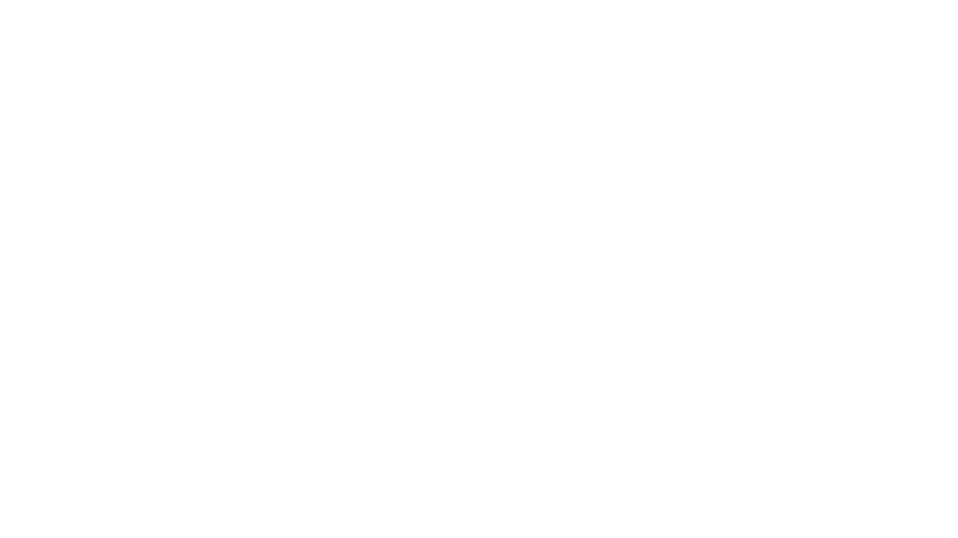
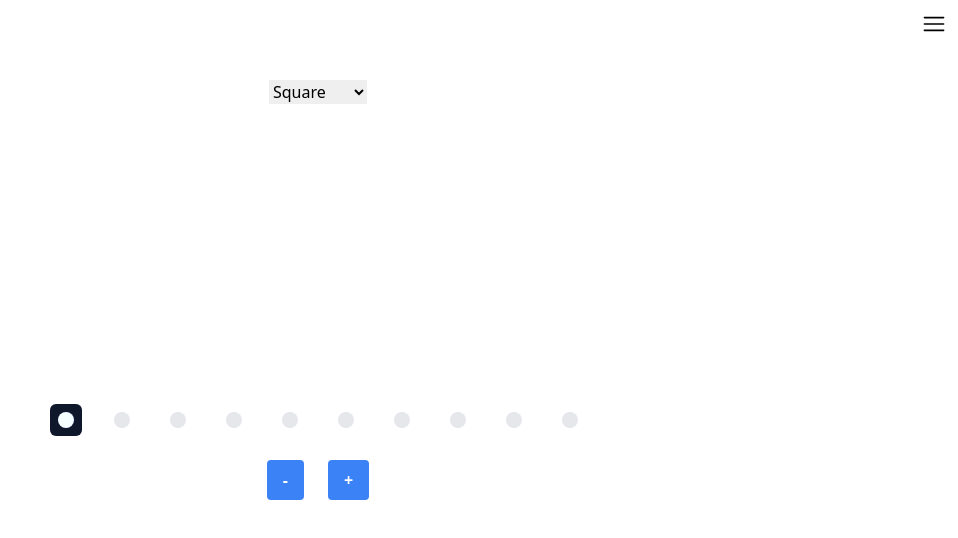
Before and after one commit to Girish21/react-spring-gestures, a React (Vite) app: page /indicators in a window 1280 px wide. Before the commit this address had no page. Shown: the top 538 px of the page, without its empty margins (322-1280 px from the left). Built offline with nearby package versions, Linux system fonts and the light colour scheme.

Commit message:
page indicators

```diff
--- a/src/components/nav.tsx
+++ b/src/components/nav.tsx
@@ -22,6 +22,7 @@ const CloseSvg = generateSvg(svg, 'close')
 const NavLinks = [
   { path: '/', label: 'Home' },
   { path: 'simple-drag', label: 'Simple Drag' },
+  { path: 'indicators', label: 'Indicators' },
   { path: 'draggable-carousel', label: 'Draggable Carousel' },
   { path: 'resizable-panels', label: 'Resizable Panels' },
   { path: 'native-slider', label: 'Native Slider' },
--- /dev/null
+++ b/src/hooks/index.ts
@@ -0,0 +1 @@
+export * from './use-previous'
--- /dev/null
+++ b/src/hooks/use-previous.ts
@@ -0,0 +1,11 @@
+import * as React from 'react'
+
+export const usePrevious = <T>(value: T) => {
+  const [prev, setPrev] = React.useState<[T | null, T | null]>([null, value])
+
+  if (prev[1] !== value) {
+    setPrev([prev[1], value])
+  }
+
+  return prev[0]
+}
--- a/src/main.tsx
+++ b/src/main.tsx
@@ -4,6 +4,7 @@ import { BrowserRouter, Route, Routes } from 'react-router-dom'
 import { Layout } from './components'
 import './index.css'
 import CardGesture from './pages/card-gesture'
+import PageIndicator from './pages/PageIndicator'
 import DraggableCarousel from './pages/draggable-carousel'
 import IndexPage from './pages/index'
 import NativeSlider from './pages/native-slider'
@@ -72,6 +73,14 @@ ReactDOM.createRoot(document.getElementById('root')!).render(
               </React.Suspense>
             }
           />
+          <Route
+            path='indicators'
+            element={
+              <React.Suspense fallback={null}>
+                <PageIndicator />
+              </React.Suspense>
+            }
+          />
         </Route>
       </Routes>
     </BrowserRouter>
--- /dev/null
+++ b/src/pages/PageIndicator/index.ts
@@ -0,0 +1,3 @@
+import * as React from 'react'
+
+export default React.lazy(() => import('./page'))
--- /dev/null
+++ b/src/pages/PageIndicator/page.tsx
@@ -0,0 +1,233 @@
+import * as React from 'react'
+import { useSpring, a } from '@react-spring/web'
+
+import { usePrevious } from '../../hooks'
+
+const MAX = 10
+
+const getItemId = (index: number) => `item-${index}`
+
+function PageIndicator() {
+  const [indicatorType, setIndicatorType] = React.useState<Indicators>('square')
+
+  return (
+    <div className='flex flex-1 flex-col'>
+      <div className='flex justify-center'>
+        <select
+          value={indicatorType}
+          onChange={e => {
+            setIndicatorType(e.currentTarget.value as Indicators)
+          }}
+        >
+          <option value='square'>Square</option>
+          <option value='circle'>Circle</option>
+          <option value='circle-line'>Circle-Line</option>
+        </select>
+      </div>
+      <div className='grid h-full place-content-center gap-6'>
+        {indicatorType === 'square' && <SquareIndicator />}
+        {indicatorType === 'circle' && <CircleIndicator />}
+        {indicatorType === 'circle-line' && <CircleLineIndicator />}
+      </div>
+    </div>
+  )
+}
+
+const SquareIndicator = () => {
+  const { current, previousPage, setCurrent } = useSlectionState()
+  const { getItemProps, itemsRefs } = useItemRefs()
+
+  const { x } = useSpring({
+    x: itemsRefs.current.get(getItemId(current))?.offsetLeft ?? 0,
+  })
+
+  return (
+    <>
+      <ButtonsContainer>
+        <Buttons
+          current={current}
+          getItemProps={getItemProps}
+          setCurrent={setCurrent}
+        />
+        <a.div
+          style={{
+            x,
+            rotateZ: x
+              .to(
+                [
+                  itemsRefs.current.get(getItemId(previousPage ?? 0))
+                    ?.offsetLeft ?? 0,
+                  itemsRefs.current.get(getItemId(current))?.offsetLeft ?? 0,
+                ],
+                (previousPage ?? 0) > current ? [360, 0] : [0, 360],
+              )
+              .to(x => x),
+          }}
+          className='absolute left-0 -z-10 h-8 w-8 rounded-md bg-slate-900'
+        />
+      </ButtonsContainer>
+      <NavigationButtons setCurrent={setCurrent} />
+    </>
+  )
+}
+
+const CircleIndicator = () => {
+  const { current, setCurrent } = useSlectionState()
+  const { getItemProps, itemsRefs } = useItemRefs()
+
+  const { x } = useSpring({
+    x: itemsRefs.current.get(getItemId(current))?.offsetLeft ?? 0,
+  })
+
+  return (
+    <>
+      <ButtonsContainer>
+        <Buttons
+          current={current}
+          getItemProps={getItemProps}
+          setCurrent={setCurrent}
+        />
+        <a.div
+          style={{ x }}
+          className='pointer-events-auto absolute left-2 h-4 w-4 rounded-full bg-blue-600'
+        />
+      </ButtonsContainer>
+      <NavigationButtons setCurrent={setCurrent} />
+    </>
+  )
+}
+
+const CircleLineIndicator = () => {
+  const { current, previousPage, setCurrent } = useSlectionState()
+  const { getItemProps, itemsRefs } = useItemRefs()
+
+  const { x } = useSpring({
+    x: itemsRefs.current.get(getItemId(current))?.offsetLeft ?? 0,
+  })
+
+  const previousOffsetLeft =
+    itemsRefs.current.get(getItemId(previousPage ?? 0))?.offsetLeft ?? 0
+  const currentOffsetLeft =
+    itemsRefs.current.get(getItemId(current))?.offsetLeft ?? 0
+
+  return (
+    <>
+      <ButtonsContainer>
+        <Buttons
+          current={current}
+          getItemProps={getItemProps}
+          setCurrent={setCurrent}
+        />
+        <a.div
+          style={{
+            x,
+            width: x
+              .to(
+                (previousPage ?? 0) < current
+                  ? [
+                      previousOffsetLeft,
+                      (previousOffsetLeft + currentOffsetLeft) / 2,
+                      currentOffsetLeft,
+                    ]
+                  : [
+                      currentOffsetLeft,
+                      (previousOffsetLeft + currentOffsetLeft) / 2,
+                      previousOffsetLeft,
+                    ],
+                [16, 32, 16],
+              )
+              .to(x => x),
+          }}
+          className='pointer-events-auto absolute left-2 h-4 w-4 rounded-full bg-blue-600'
+        />
+      </ButtonsContainer>
+      <NavigationButtons setCurrent={setCurrent} />
+    </>
+  )
+}
+
+const NavigationButtons = React.memo(({ setCurrent }: SetStateProp) => {
+  return (
+    <div className='flex justify-center gap-6 self-center'>
+      <button
+        className='rounded bg-blue-500 py-2 px-4 font-bold text-white transition-colors hover:bg-blue-700'
+        onClick={() => setCurrent(prev => (prev === 0 ? 0 : prev - 1))}
+      >
+        -
+      </button>
+      <button
+        className='rounded bg-blue-500 py-2 px-4 font-bold text-white transition-colors hover:bg-blue-700'
+        onClick={() =>
+          setCurrent(prev => (prev === MAX - 1 ? MAX - 1 : prev + 1))
+        }
+      >
+        +
+      </button>
+    </div>
+  )
+})
+
+const Buttons = ({ getItemProps, setCurrent, current }: ButtonsProps) => {
+  return (
+    <>
+      {Array.from({ length: MAX }).map((_, index) => (
+        <button
+          key={index}
+          {...getItemProps({ index, onClick: () => setCurrent(index) })}
+          className={`relative touch-none select-none p-4 mix-blend-plus-lighter before:absolute before:inset-2 before:rounded-full before:bg-gray-200 before:transition-colors ${
+            current === index ? '' : 'before:hover:bg-gray-300'
+          }`}
+        />
+      ))}
+    </>
+  )
+}
+
+const ButtonsContainer = ({ children }: { children: React.ReactNode }) => {
+  return <div className='relative flex items-center gap-6'>{children}</div>
+}
+
+const useItemRefs = () => {
+  const itemsRefs = React.useRef<Map<string, HTMLElement | null>>(new Map())
+
+  const getItemProps = React.useCallback(
+    ({
+      index,
+      ...props
+    }: React.HTMLAttributes<HTMLElement> & { index: number }) => {
+      return {
+        ref: (el: HTMLElement | null) => {
+          itemsRefs.current.set(getItemId(index), el)
+        },
+        id: getItemId(index),
+        ...props,
+      }
+    },
+    [],
+  )
+
+  return { itemsRefs, getItemProps }
+}
+
+const useSlectionState = () => {
+  const [current, setCurrent] = React.useState(0)
+
+  const previousPage = usePrevious(current)
+
+  return { current, setCurrent, previousPage }
+}
+
+type SetStateProp = {
+  setCurrent: React.Dispatch<React.SetStateAction<number>>
+}
+
+type ButtonsProps = {
+  current: number
+  getItemProps: (
+    props: React.HTMLAttributes<HTMLElement> & { index: number },
+  ) => React.HTMLAttributes<HTMLElement> & { ref: (el: any) => void }
+} & SetStateProp
+
+type Indicators = 'square' | 'circle' | 'circle-line'
+
+export default PageIndicator
```
